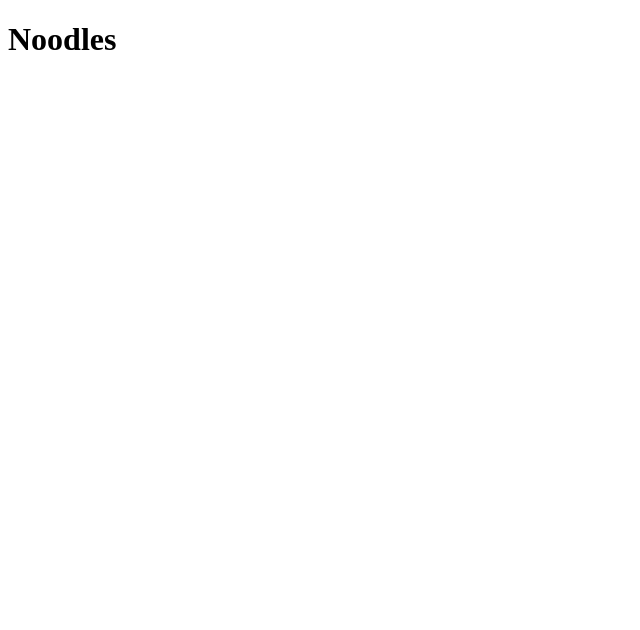
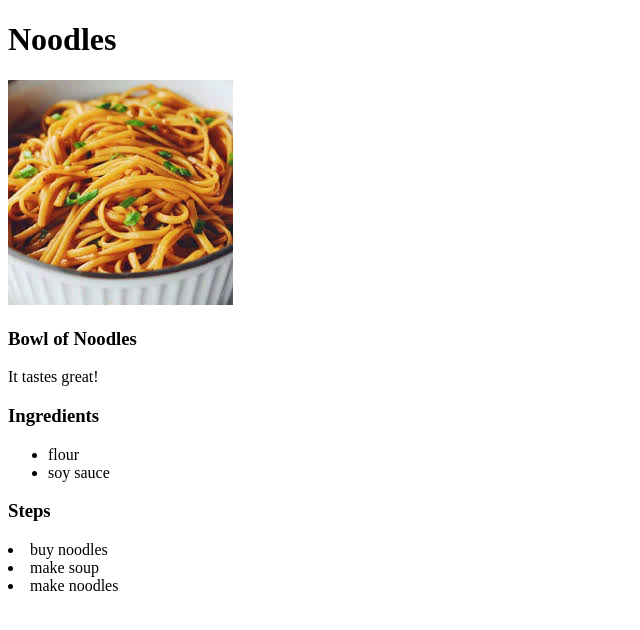
Before and after one commit to WenOu9/odin-recipes, a plain HTML site: page noodles.html in a window 1280 px wide. Shown: the whole page, without its empty margins (0-640 px from the left). Drawn offline with Linux system fonts and the light colour scheme.

Commit message:
Added image of noodles and descriptions in noodles.html

```diff
--- a/noodles.html
+++ b/noodles.html
@@ -8,5 +8,18 @@
 
     <body>
         <h1>Noodles</h1>
+        <img src="noodles.jpeg" alt="noodles">
+        <h3>Bowl of Noodles</h3>
+        <p>It tastes great!</p>
+
+        <h3>Ingredients</h3>
+        <ul>
+            <li>flour</li>
+            <li>soy sauce</li>
+        </ul>
+        <h3>Steps</h3>
+            <li>buy noodles</li>
+            <li>make soup</li>
+            <li>make noodles</li>
     </body>
 </html>
```
Also changed, not shown: noodles.jpeg (added).
